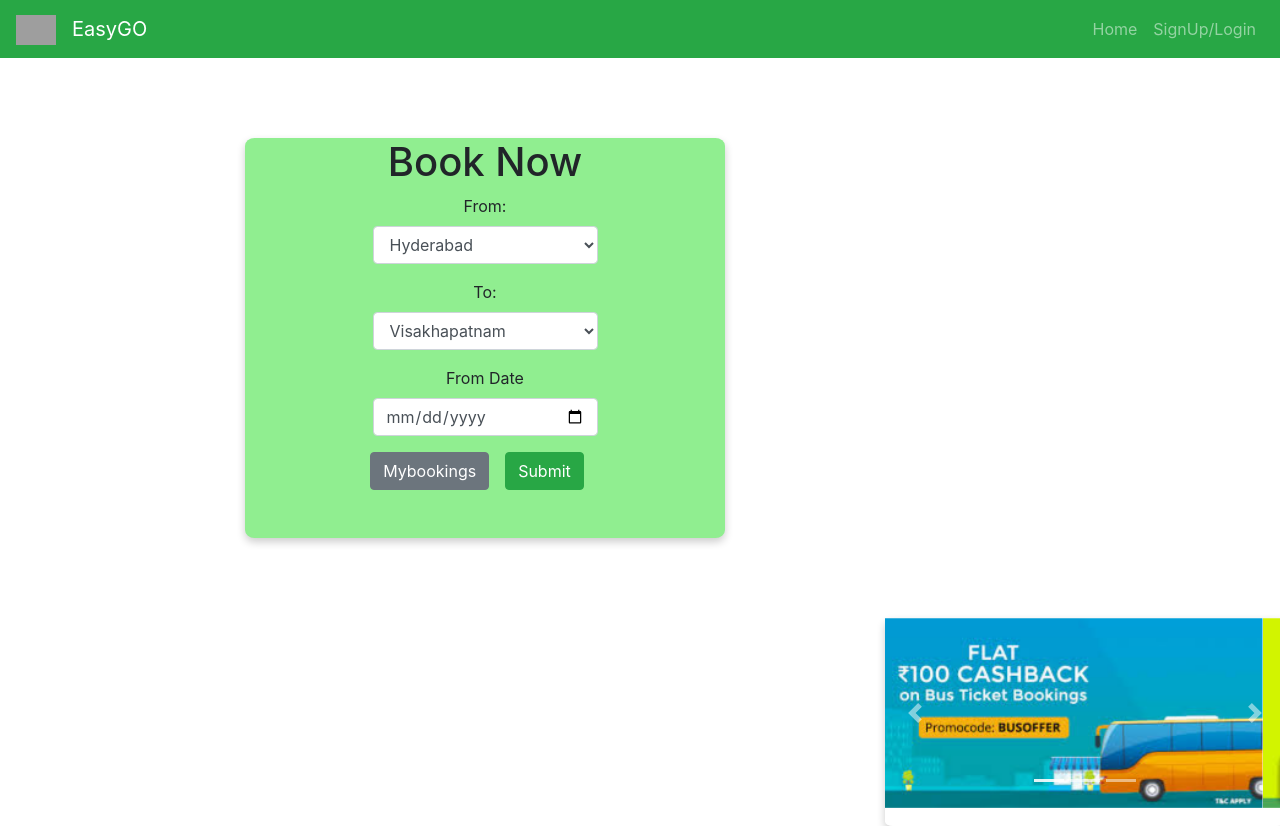
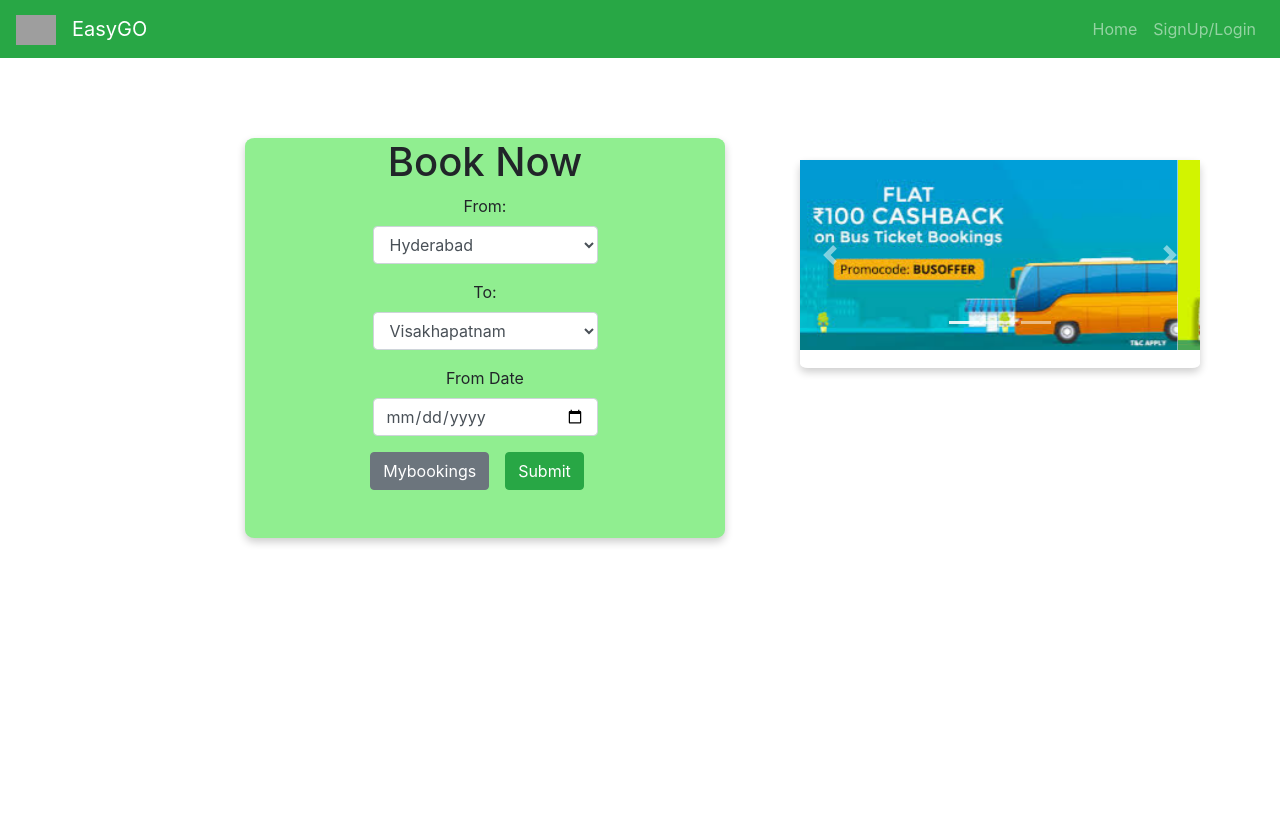
Before and after one commit to bvabhijeeth1999/travel-project, a React (Create React App) app in the folder client/: page /book_tickets/1 in a window 1280 px wide. After the commit the page ends 800 px from the top, so only its background shows below. Built offline with nearby package versions, Linux system fonts and the light colour scheme; grey boxes are pictures that could not be loaded.

Commit message:
make it better

```diff
--- a/client/src/App.css
+++ b/client/src/App.css
@@ -7,7 +7,7 @@
     rgba(121, 9, 100, 0.6643032212885154) 35%,
     rgba(0, 212, 255, 1) 100%
   ); */
-  background-color: gray;
+  background-color: green;
   height: 25rem;
 }
 
@@ -129,7 +129,7 @@
 }
 
 .UC {
-  position: relative;
+  position: absolute;
   left: 50rem;
   top: 10rem;
   height: 13rem;
```
